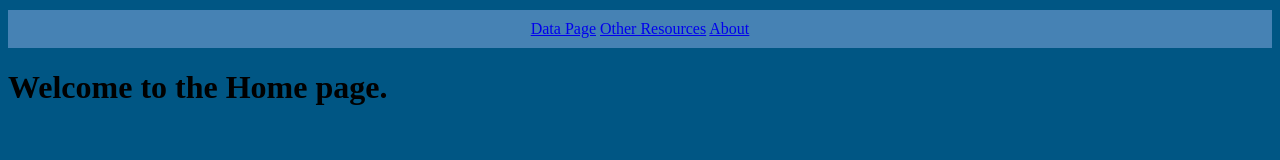
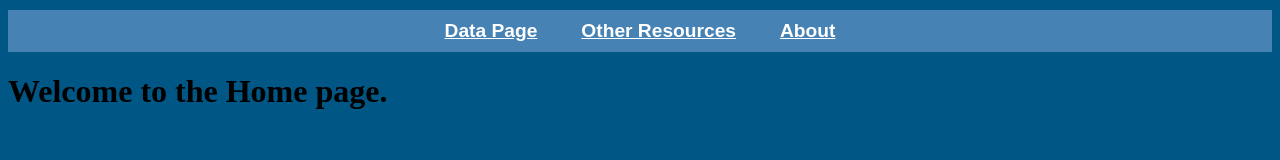
Before and after one commit to robert-byrne/responsive, a plain HTML site: page index.html in a window 1280 px wide. Drawn offline with Linux system fonts and the light colour scheme.

Commit message:
Stylized links

```diff
--- a/indexstyle.css
+++ b/indexstyle.css
@@ -12,3 +12,14 @@ padding-bottom:10px;
 body{
   background-color: #005684;
 }
+.horizontal a{
+  color:white;
+  font-family: sans-serif;
+  font-weight:bold;
+  font-size:1.2em;
+  padding:10px;
+  padding-left: 20px;
+  padding-right:20px;
+  margin-top: 10px;
+
+}
```
